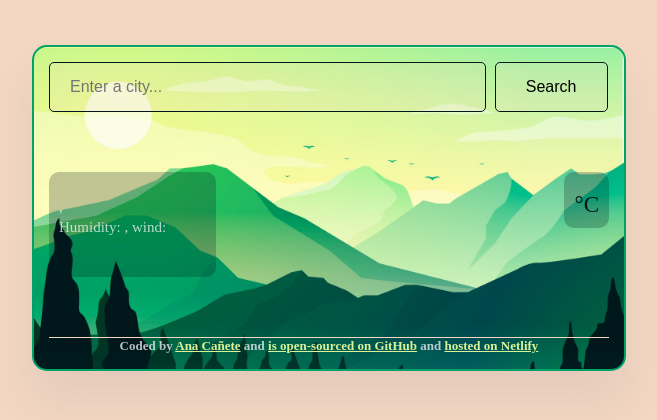
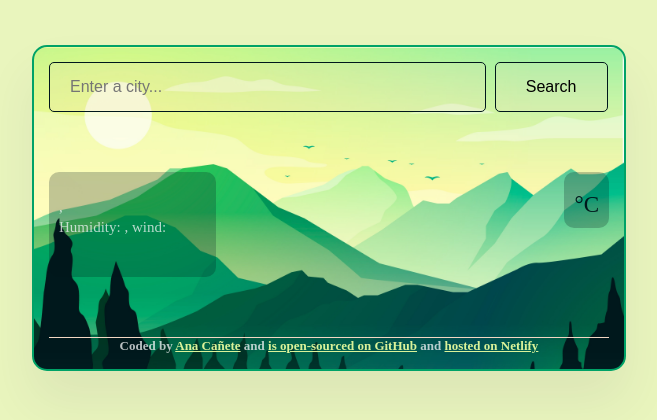
Before and after one commit to anac13/WeatherApplication-project, a plain HTML site: page index.html in a window 1280 px wide. Shown: the whole page, without its empty margins (311-968 px from the left). Drawn offline with nearby package versions, Linux system fonts and the light colour scheme; no server answers; a web font is replaced by a local one.

Commit message:
body color changed

```diff
--- a/src/style.css
+++ b/src/style.css
@@ -1,5 +1,5 @@
 body {
-  background: #f3d7c3;
+  background: #E9F5BD;
 }
 
 a {
```
